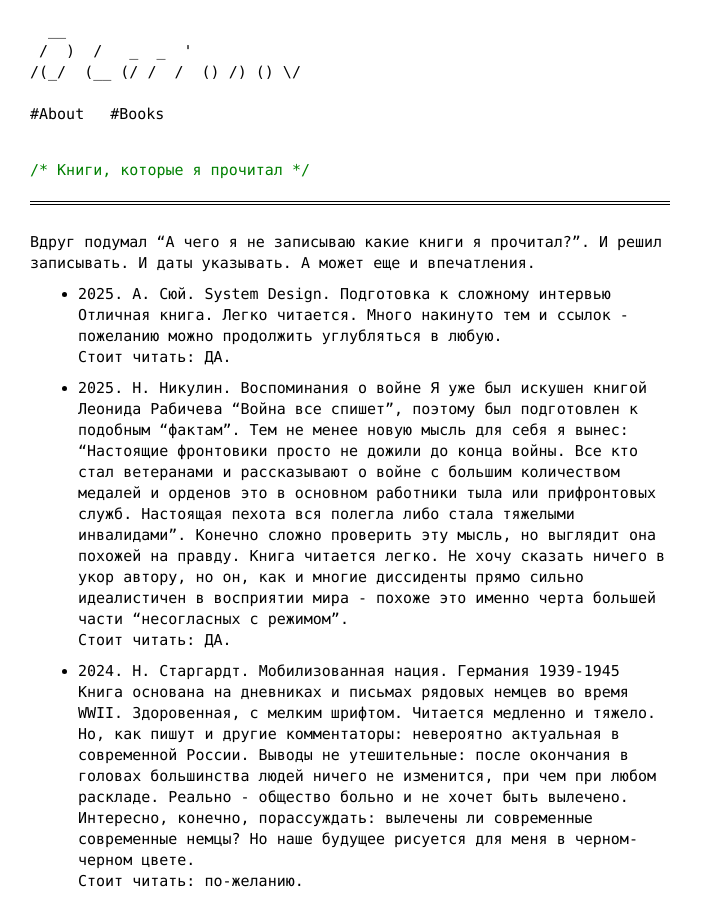
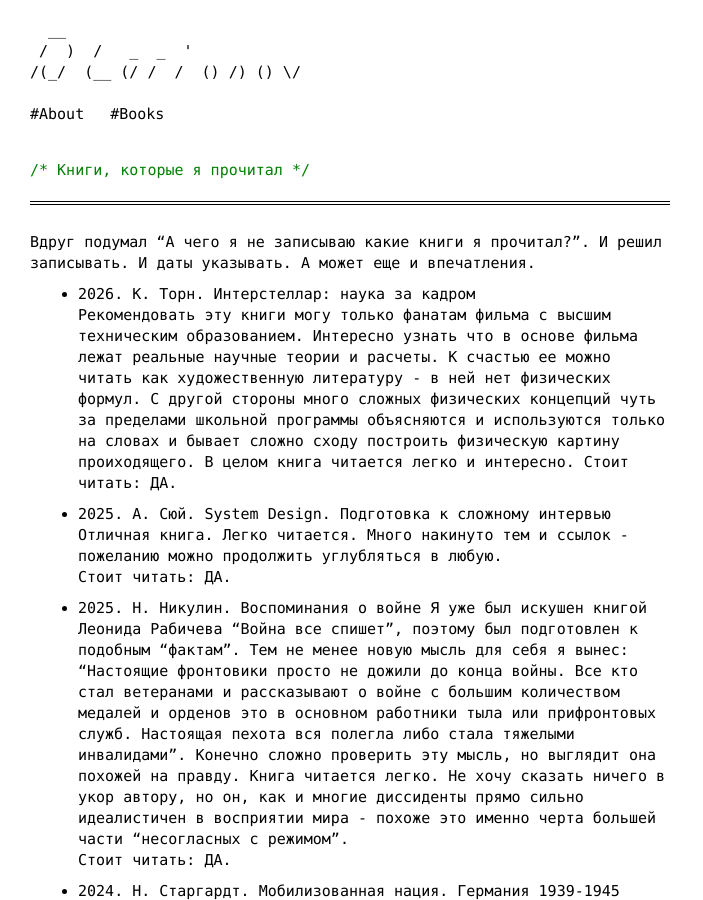
Before and after one commit to InvisibleMan/blog.dlarionov.info, a Jekyll site: the page built from pages/readed_books.md, in a window 1280 px wide and 900 px high. Shown: the whole window, without its empty margins (0-703 px from the left). Built offline with Jekyll 4.4.1, drawn with Linux system fonts in a browser that asks for light colours.

Commit message:
Добавлены рецензии: - К. Торн. "Интерстеллар: наука за кадром"

```diff
--- a/pages/readed_books.md
+++ b/pages/readed_books.md
@@ -10,6 +10,9 @@ tags:
 Вдруг подумал "А чего я не записываю какие книги я прочитал?".
 И решил записывать. И даты указывать. А может еще и впечатления.
 
++ *2026*. К. Торн. **Интерстеллар: наука за кадром**
+  Рекомендовать эту книги могу только фанатам фильма с высшим техническим образованием. Интересно узнать что в основе фильма лежат реальные научные теории и расчеты. К счастью ее можно читать как художественную литературу - в ней нет физических формул. С другой стороны много сложных физических концепций чуть за пределами школьной программы объясняются и используются только на словах и бывает сложно сходу построить физическую картину проиходящего. В целом книга читается легко и интересно.
+  Стоит читать: **ДА**.
 
 + *2025*. А. Сюй. **System Design. Подготовка к сложному интервью**
   Отличная книга. Легко читается. Много накинуто тем и ссылок - пожеланию можно продолжить углубляться в любую.
```
